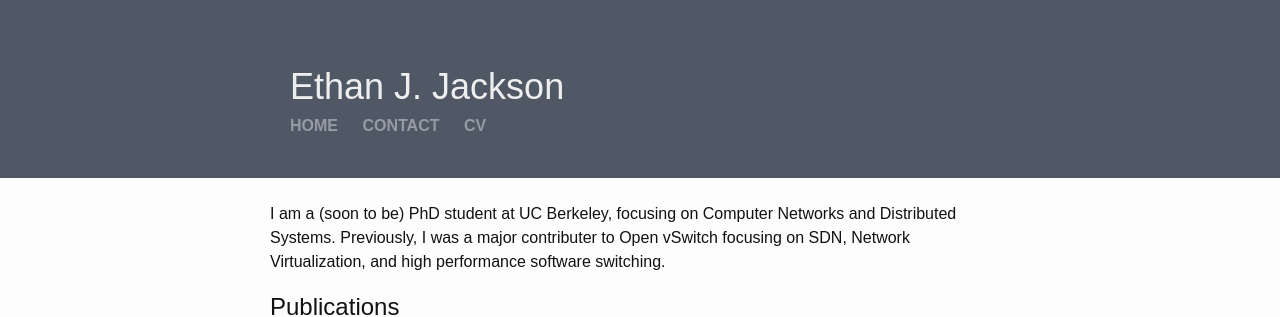
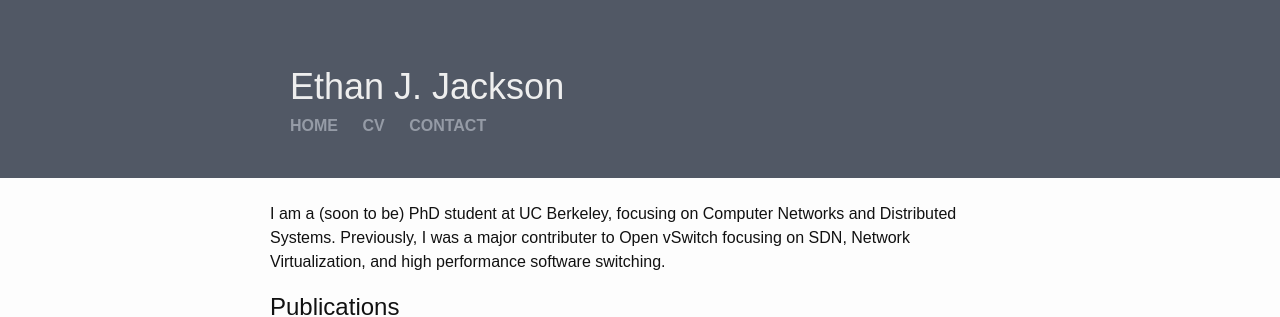
Before and after one commit to ejj/ejj.github.io, a Jekyll site: the page built from index.md, in a window 1280 px wide. Shown: the top 317 px of the page. Built offline with Jekyll 4.4.1, drawn with Linux system fonts in a browser that asks for light colours.

Commit message:
CV Before Contact Information

```diff
--- a/_includes/header.html
+++ b/_includes/header.html
@@ -13,6 +13,9 @@
 					<a href="/index.html">home</a>
 				</li>
 			{% endif %}
+				<li>
+					<a href="/Ethan_J_Jackson_CV.pdf">CV</a>
+				</li>
 			{% if page.path == "contact.html" %}
 			<span class="title">
 				<li>
@@ -24,9 +27,6 @@
 					<a href="/contact.html">contact</a>
 				</li>
 			{% endif %}
-				<li>
-					<a href="/Ethan_J_Jackson_CV.pdf">CV</a>
-				</li>
 		</div>
 	</div>
 </header>
```
